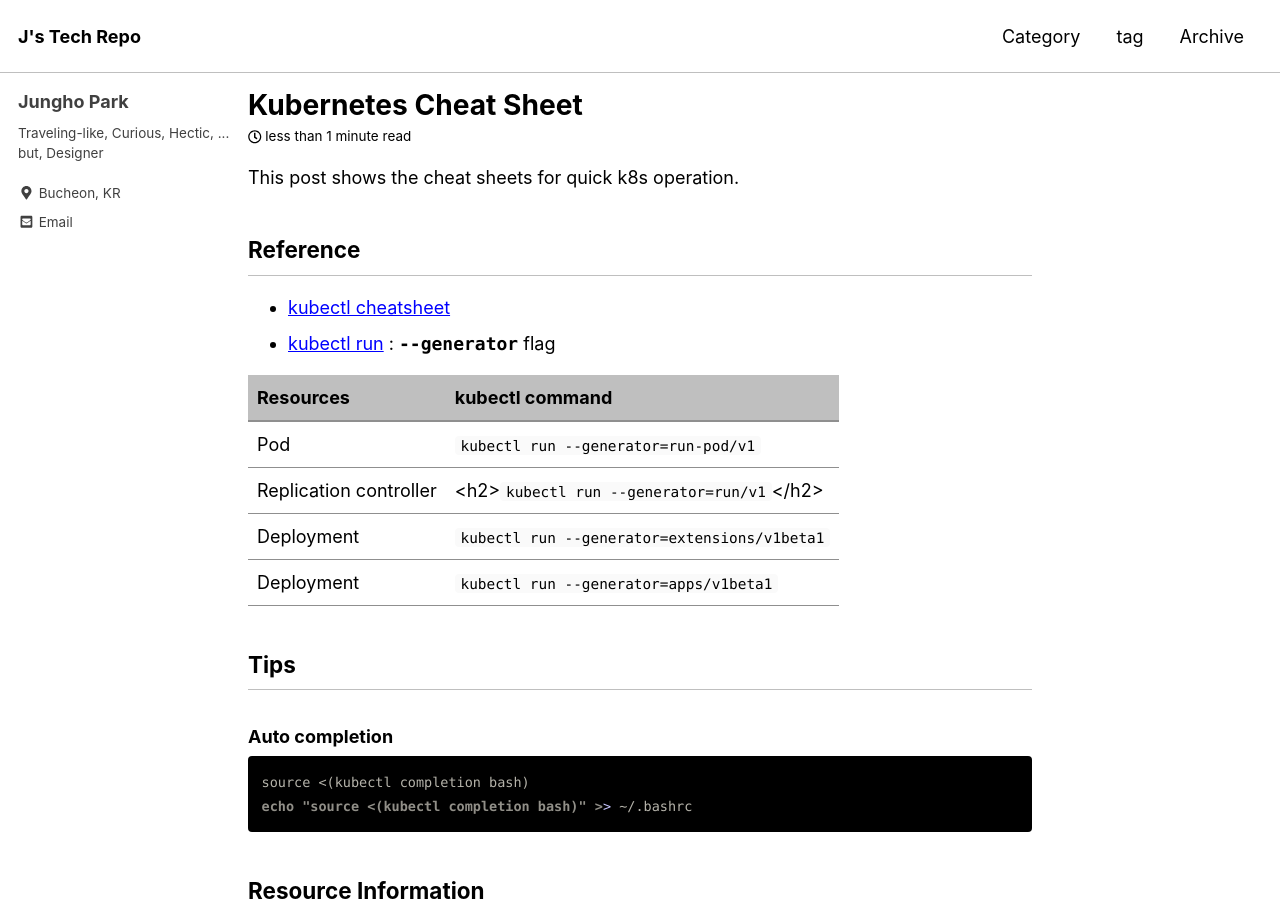
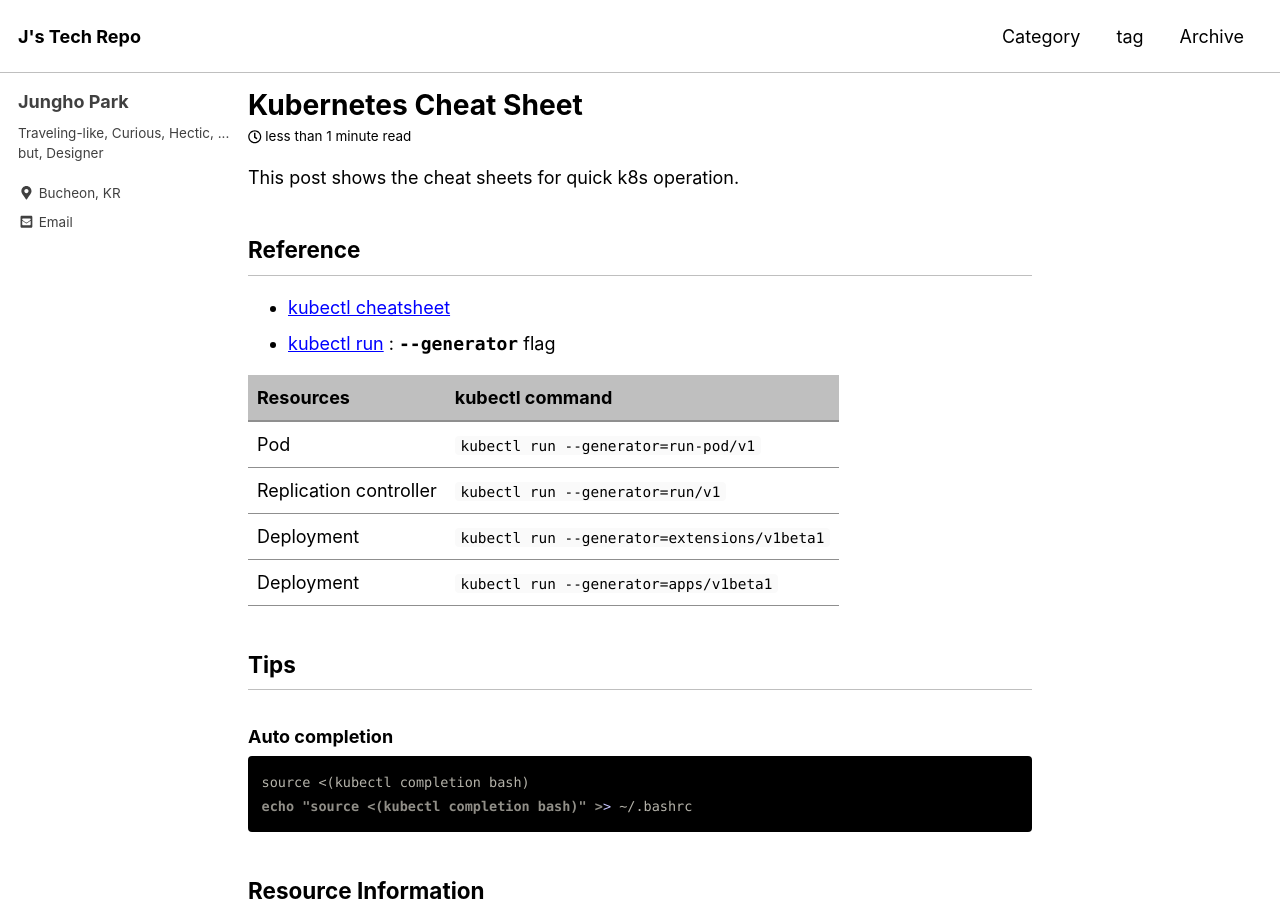
Before and after one commit to unipark00/tekrepo, a Jekyll site: the page built from _posts/2019-04-18-k8s-cheat-sheet.md, in a window 1280 px wide and 900 px high. Built offline with Jekyll 4.4.1, drawn with Linux system fonts in a browser that asks for light colours; cached includes are drawn as plain includes.

```diff
--- a/_posts/2019-04-18-k8s-cheat-sheet.md
+++ b/_posts/2019-04-18-k8s-cheat-sheet.md
@@ -16,7 +16,7 @@ This post shows the cheat sheets for quick k8s operation.
 |Resources|kubectl command|
 |:--------|:--------------|
 |Pod|`kubectl run --generator=run-pod/v1`|
-|Replication controller|<h2>`kubectl run --generator=run/v1`</h2>|
+|Replication controller|`kubectl run --generator=run/v1`|
 |Deployment|`kubectl run --generator=extensions/v1beta1`|
 |Deployment|`kubectl run --generator=apps/v1beta1`|
 
```
